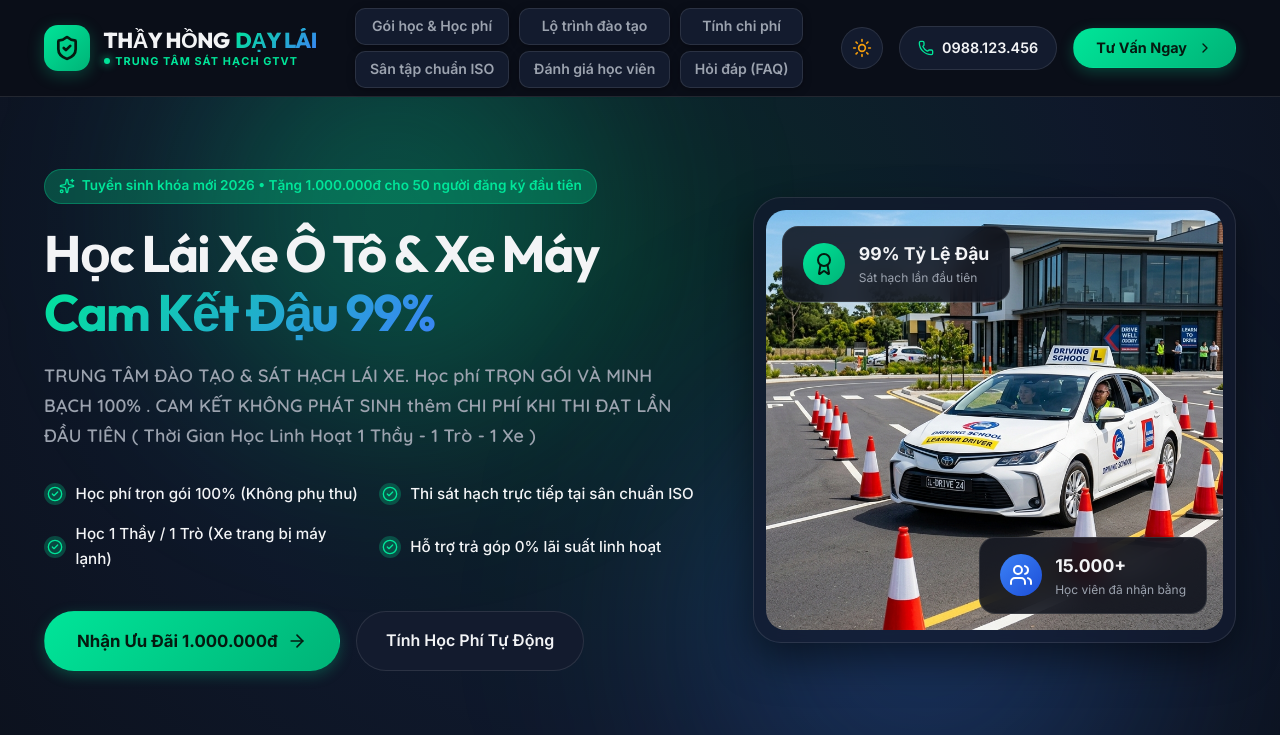
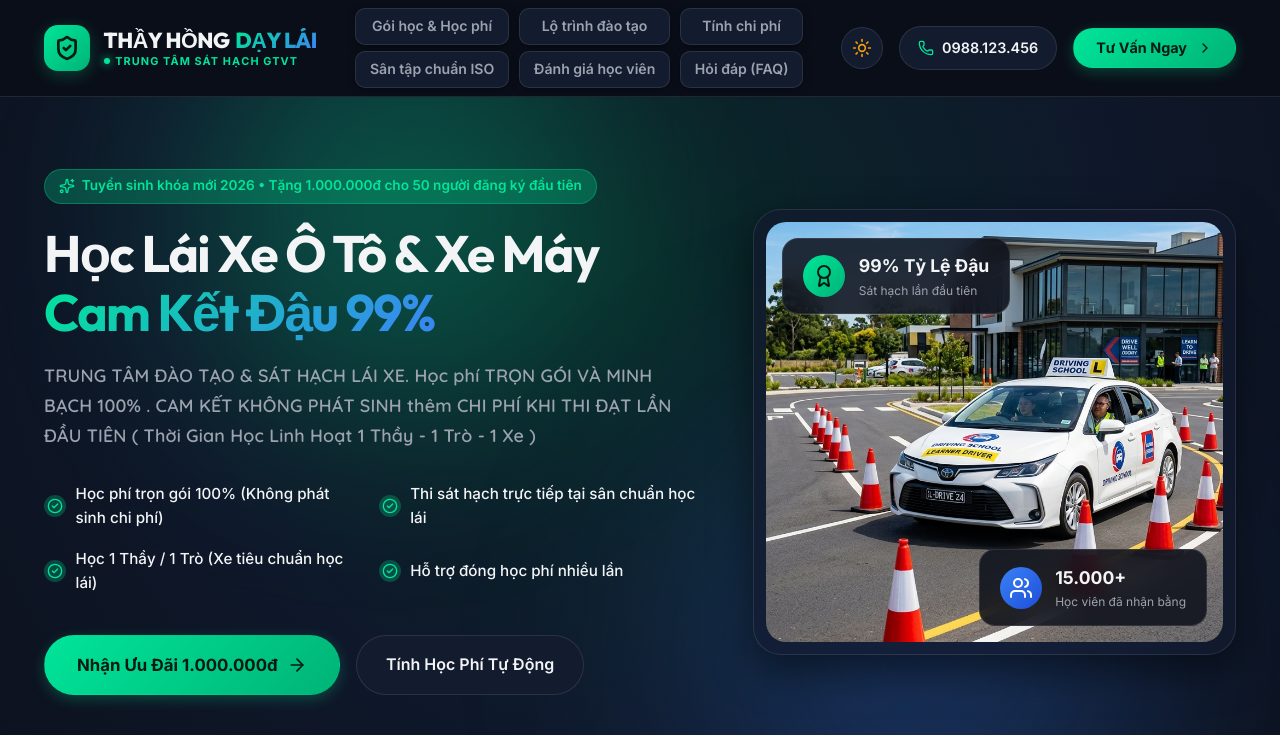
Before and after one commit to thayhongdaylai-hub/thayhongdaylai, a React (Vite) app: page / in a window 1280 px wide. Shown: the top 735 px of the page. Built offline with nearby package versions, Linux system fonts and the light colour scheme.

Commit message:
Update USP bullet points in Hero section

```diff
--- a/src/components/Hero.jsx
+++ b/src/components/Hero.jsx
@@ -81,10 +81,10 @@ export default function Hero({ onOpenRegister }) {
               marginBottom: '2.5rem'
             }}>
               {[
-                'Học phí trọn gói 100% (Không phụ thu)',
-                'Thi sát hạch trực tiếp tại sân chuẩn ISO',
-                'Học 1 Thầy / 1 Trò (Xe trang bị máy lạnh)',
-                'Hỗ trợ trả góp 0% lãi suất linh hoạt'
+                'Học phí trọn gói 100% (Không phát sinh chi phí)',
+                'Thi sát hạch trực tiếp tại sân chuẩn học lái',
+                'Học 1 Thầy / 1 Trò (Xe tiêu chuẩn học lái)',
+                'Hỗ trợ đóng học phí nhiều lần'
               ].map((item, idx) => (
                 <div key={idx} style={{ display: 'flex', alignItems: 'center', gap: '0.6rem' }}>
                   <div style={{
```
